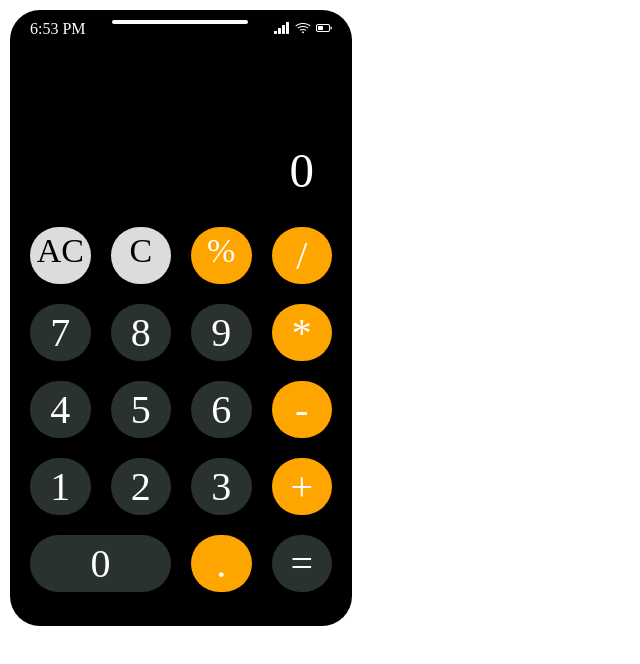
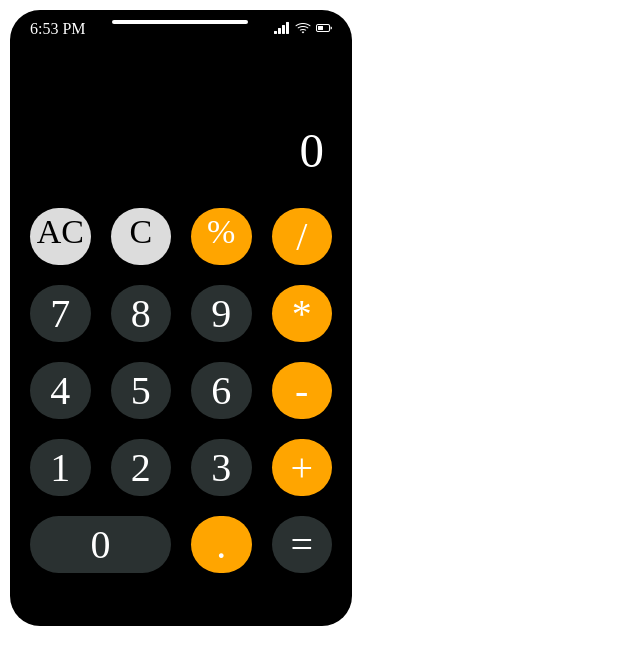
Before and after one commit to bharathi20/Calci-ReactJS, a React (Create React App) app: page / in a window 1280 px wide. Shown: the top 664 px of the page, without its empty margins (0-640 px from the left). Built offline with nearby package versions, Linux system fonts and the light colour scheme.

Commit message:
fixed button bug

```diff
--- a/src/App.css
+++ b/src/App.css
@@ -37,10 +37,10 @@ body{
     border-radius: 28px;
 }
 .value{
-    margin:20px;
+    /* margin:20px; */
     text-align: right;
-    padding:10px;
-    height: 109px;
+    padding-right:20px;
+    height: 40px;
     top: 64px;
     right: 8px;
     font-size: 49px;
@@ -51,7 +51,7 @@ body{
     display: grid;
     grid-template-columns: repeat(4, 1fr);
     grid-template-rows: repeat(4 , 1fr);
-    margin:10px;
+    margin:100px 10px 0 10px;
     height: 10px;
     cursor: pointer;
 
--- a/src/App.js
+++ b/src/App.js
@@ -54,6 +54,7 @@ export default function App() {
     }
 
     if(target.classList.contains('clear')){
+      console.log("clear")
       if(value.length > 0)
       {
         value=value.slice(0,-1)
```
